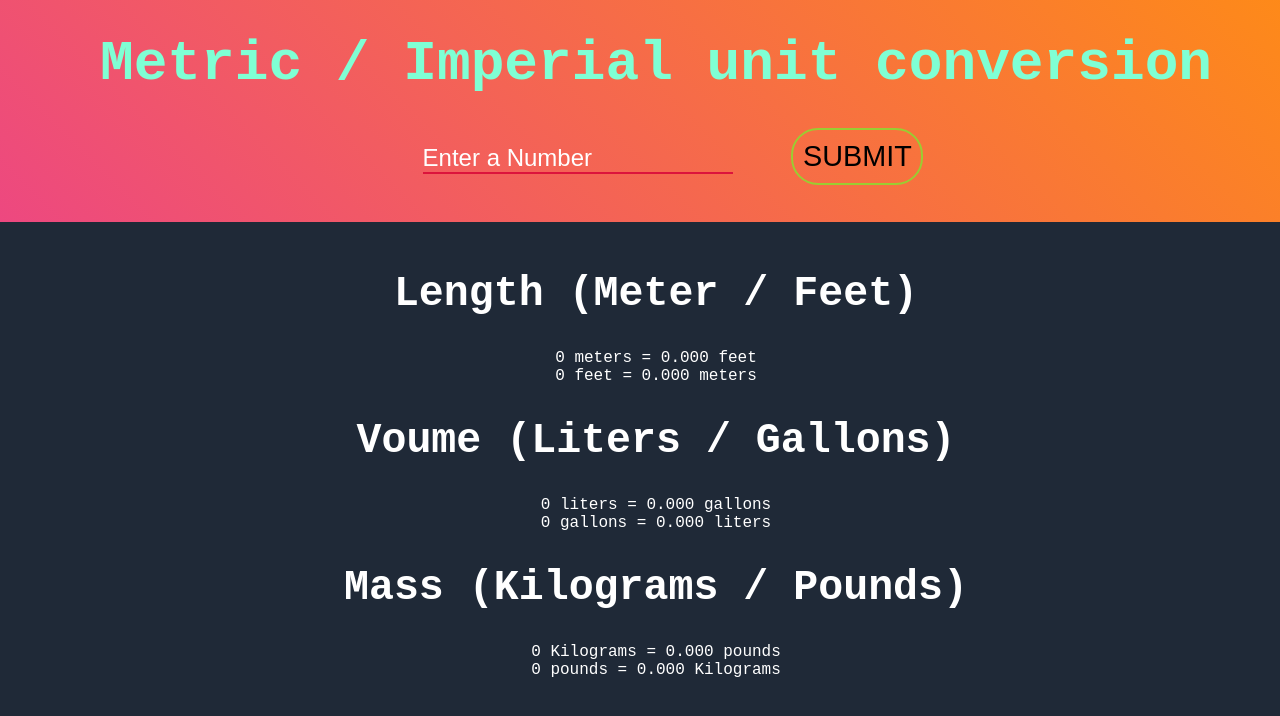
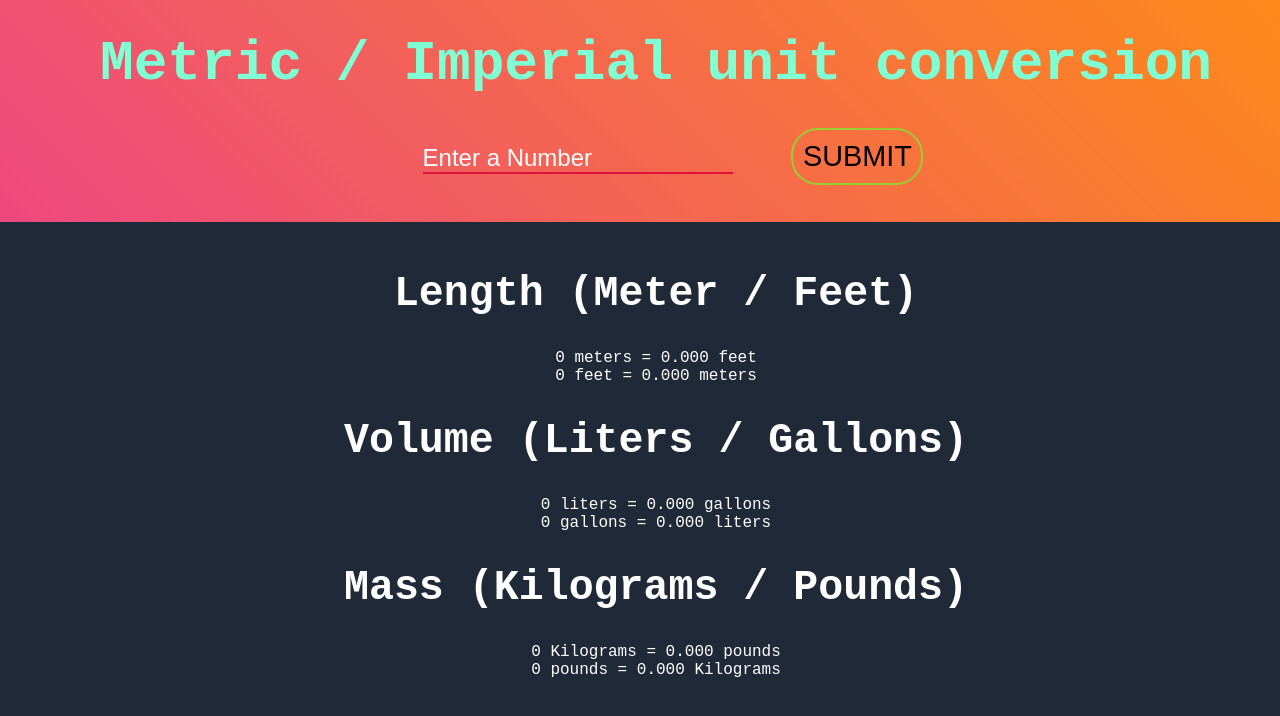
Before and after one commit to shashanksingh2002/converterrr, a plain HTML site: page index.html in a window 1280 px wide. Drawn offline with Linux system fonts and the light colour scheme.

Commit message:
Add files via upload

```diff
--- a/index.html
+++ b/index.html
@@ -20,7 +20,7 @@
                 <p id="calculateLength">0 meters = 0.000 feet </br> 0 feet = 0.000 meters</p>
             </div>
             <div id="volume">
-                <h4>Voume (Liters / Gallons)</h4>
+                <h4>Volume (Liters / Gallons)</h4>
                 <p id="calculateVolume">0 liters = 0.000 gallons </br> 0 gallons = 0.000 liters</p>
             </div>
             <div id="mass">
```
